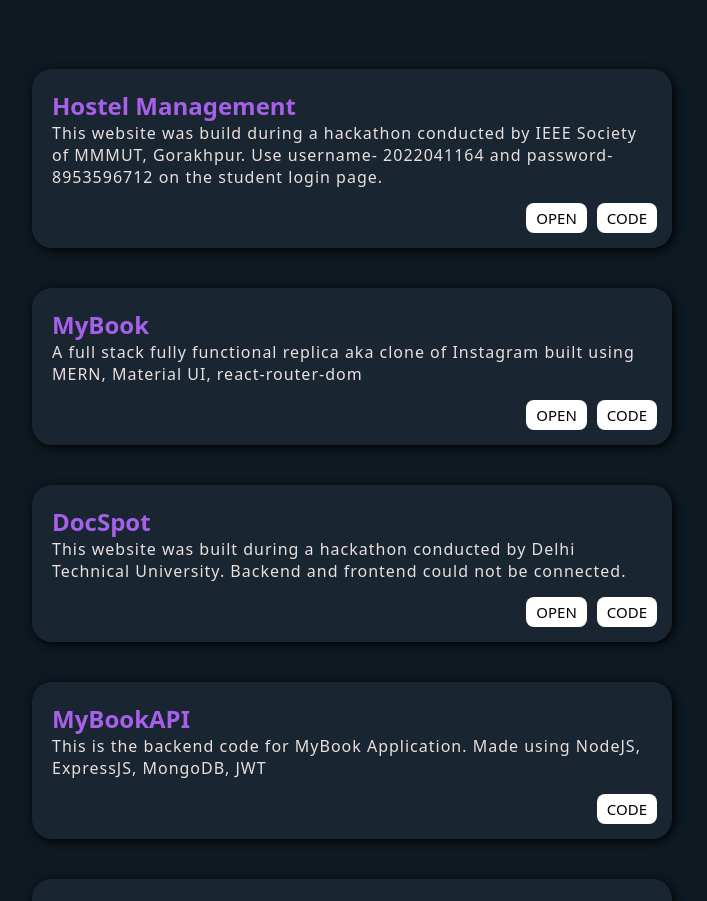
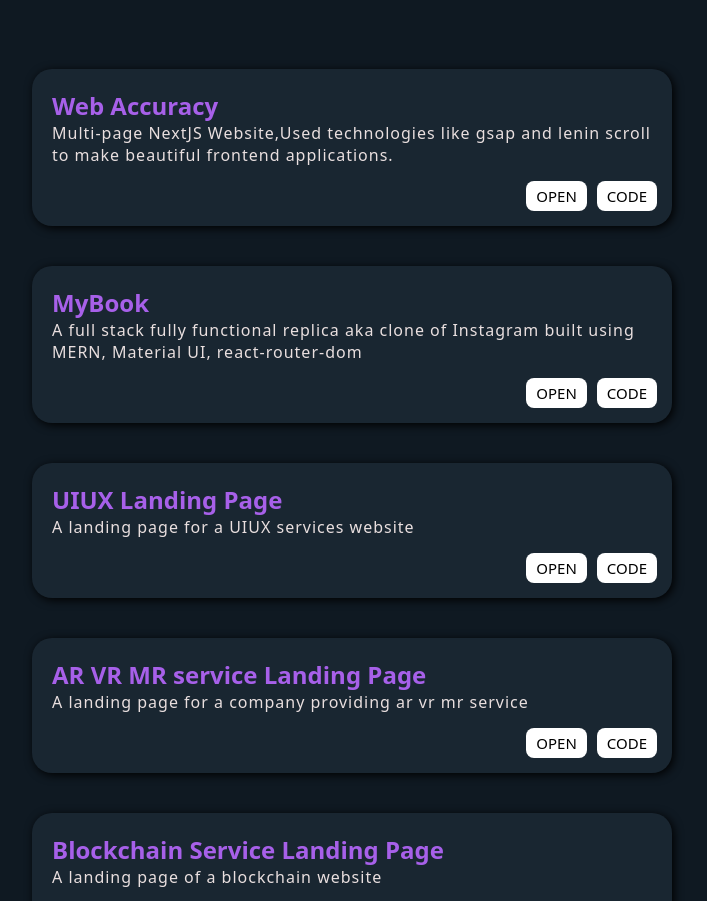
Before and after one commit to Sandy-1711/My-Portfolio, a React (Create React App) app: page / in a window 1280 px wide. Shown: the part 1600-2501 px from the top of the page, without its empty margins (288-995 px from the left). Built offline with nearby package versions, Linux system fonts and the light colour scheme.

Commit message:
modified projectllist

```diff
--- a/src/components/projectllist.js
+++ b/src/components/projectllist.js
@@ -1,10 +1,10 @@
 const list=[
     {
         id:1,
-        title:"Hostel Management",
-        link:"https://g-five-hackfest-23.github.io/Hostel-Management/",
-        code:"https://github.com/G-Five-Hackfest-23/Hostel-Management",
-        desc:"This website was build during a hackathon conducted by IEEE Society of MMMUT, Gorakhpur. Use username- 2022041164 and password- 8953596712 on the student login page.",
+        title:"Web Accuracy",
+        link:"https://web-accuracy.netlify.app/",
+        code:"https://github.com/sandy-1711/wa",
+        desc:"Multi-page NextJS Website,Used technologies like gsap and lenin scroll to make beautiful frontend applications.",
     },
     {
         id:2,
@@ -13,34 +13,28 @@ const list=[
         code:"https://github.com/Sandy-1711/MyBook/",
         desc:"A full stack fully functional replica aka clone of Instagram built using MERN, Material UI, react-router-dom ",
     },
-    // {
-    //     id:2,
-    //     title:"QuadB React Project",
-    //     link:'https://sandy-1711.github.io/QuadB',
-    //     code:"https://github.com/Sandy-1711/QuadB/",
-    //     desc:"A React application that fetches data from API and visualise it on frontend. Built as an internship test project.",
-    // },
+
     {
         id:3,
-        title:"DocSpot",
-        link:"https://sandy-1711.github.io/DTU-Hack/",
-        code:"https://github.com/Sandy-1711/DTU-Hack/",
-        desc:"This website was built during a hackathon conducted by Delhi Technical University. Backend and frontend could not be connected.",
+        title:"UIUX Landing Page",
+        link:"https://web-accuracy.netlify.app/services/ui-ux",
+        code:"https://github.com/sandy-1711/wa",
+        desc:"A landing page for a UIUX services website",
     },
     {
         id:4,
-        title:"MyBookAPI",
-        // link:"https://sandy-1711.github.io/DTU-Hack/",
-        code:"https://github.com/Sandy-1711/MyBookAPI/",
-        desc:"This is the backend code for MyBook Application. Made using NodeJS, ExpressJS, MongoDB, JWT ",
+        title:"AR VR MR service Landing Page",
+        link:"https://web-accuracy.netlify.app/3dtech/ar-vr-mr",
+        code:"https://github.com/sandy-1711/wa",
+        desc:"A landing page for a company providing ar vr mr service",
     },
     {
         id:5,
-        title:"innovat-a-thon",
-        link:"https://sandy-1711.github.io/innovat-a-thon/",
-        code:"https://github.com/Sandy-1711/innovat-a-thon",
-        desc:"This website was built under 1.5 hours during a contest conducted by Robotics Club of MMMUT.",
-    },
+        title:"Blockchain Service Landing Page",
+        link:"https://web-accuracy.netlify.app/trends/blockchain",
+        code:"https://github.com/sandy-1711/wa",
+        desc:"A landing page of a blockchain website",
+    }
 
 ];
 export default list;
```
